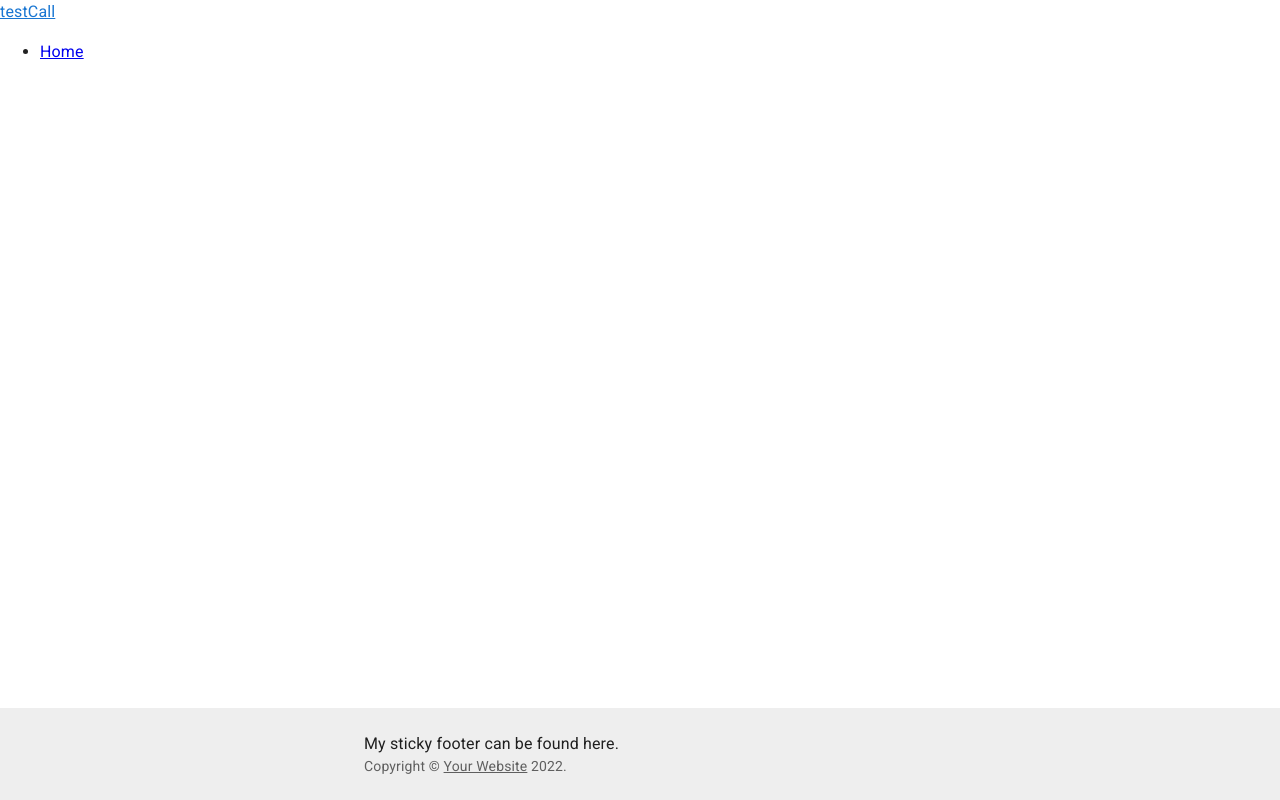
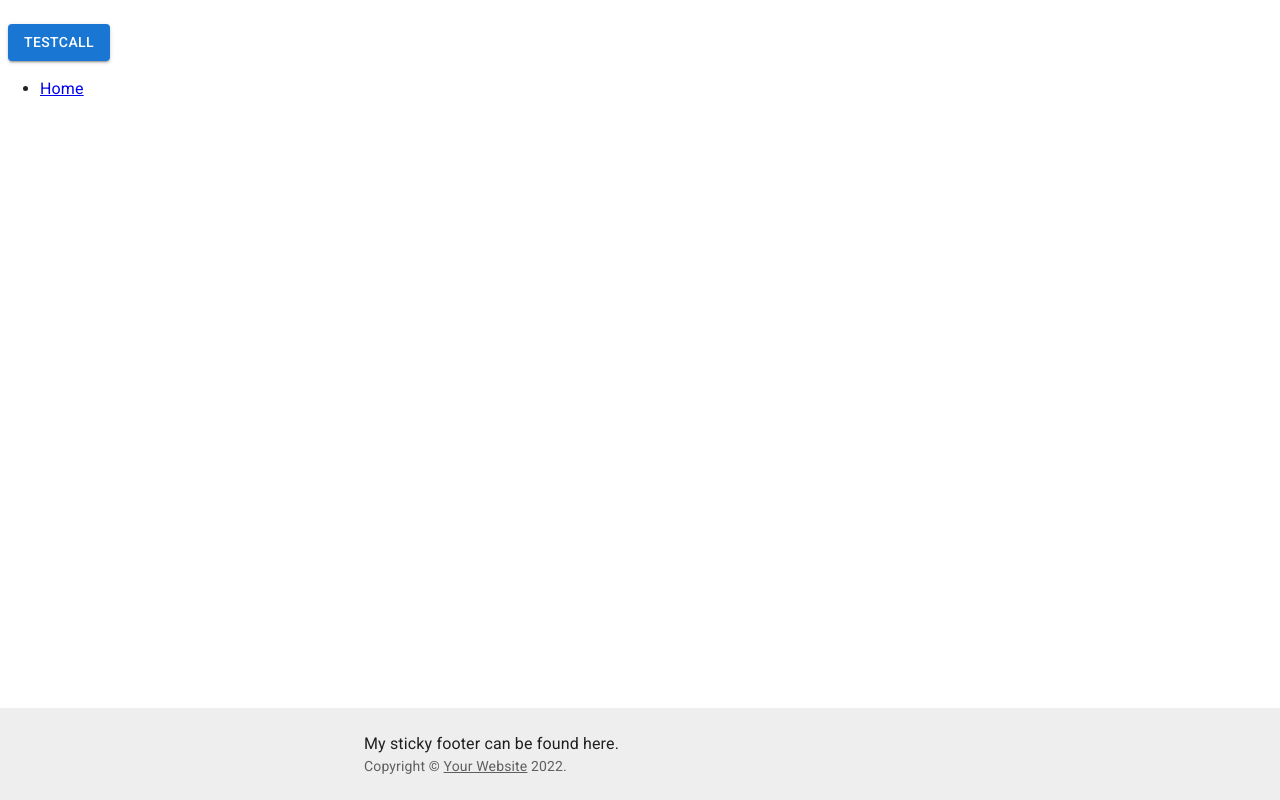
Before and after one commit to inyourcare/sotong-project-cms-front, a React (Create React App) app: page / in a window 1280 px wide. Built offline with nearby package versions, Linux system fonts and the light colour scheme.

Commit message:
api call 확인

```diff
--- a/src/views/Home.tsx
+++ b/src/views/Home.tsx
@@ -1,24 +1,29 @@
 import {
     Link
 } from "react-router-dom";
-import MLink from '@mui/material/Link';
-import { Stack } from "@mui/material";
+import { Button } from "@mui/material";
+import React from "react";
 
 function HomeContent() {
 
+    const [state, setState] = React.useState({
+        apiHost: "http://localhost:8080/",
+    });
+    const callAPI = (apiName: string) => {
+        fetch(state.apiHost+apiName)
+            // .then(response => response.json())
+            // .then(data => console.log(data));
+    }
+
     return (
         <div>
-            <MLink
-                display="block"
-                variant="body1"
-                href="#"
-                key="test1"
-                sx={{ mb: 0.5 }}
+            <Button
+                variant="contained"
+                onClick={() => callAPI("test")}
+                sx={{ mt: 3, ml: 1 }}
             >
-                <Stack direction="row" spacing={1} alignItems="center">
-                    <span>{"testCall"}</span>
-                </Stack>
-            </MLink>
+                {"testCall"}
+            </Button>
             <ul>
                 <li>
                     <Link to="/">Home</Link>
```
